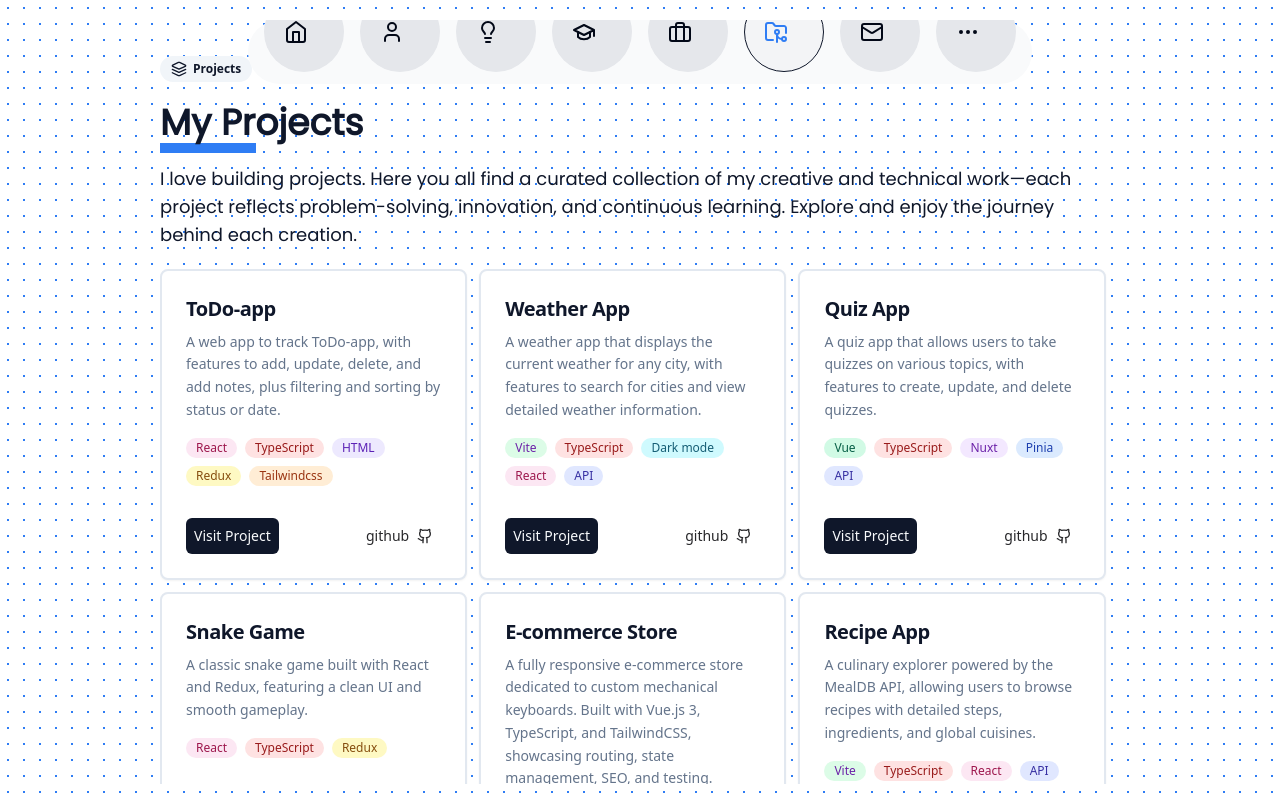
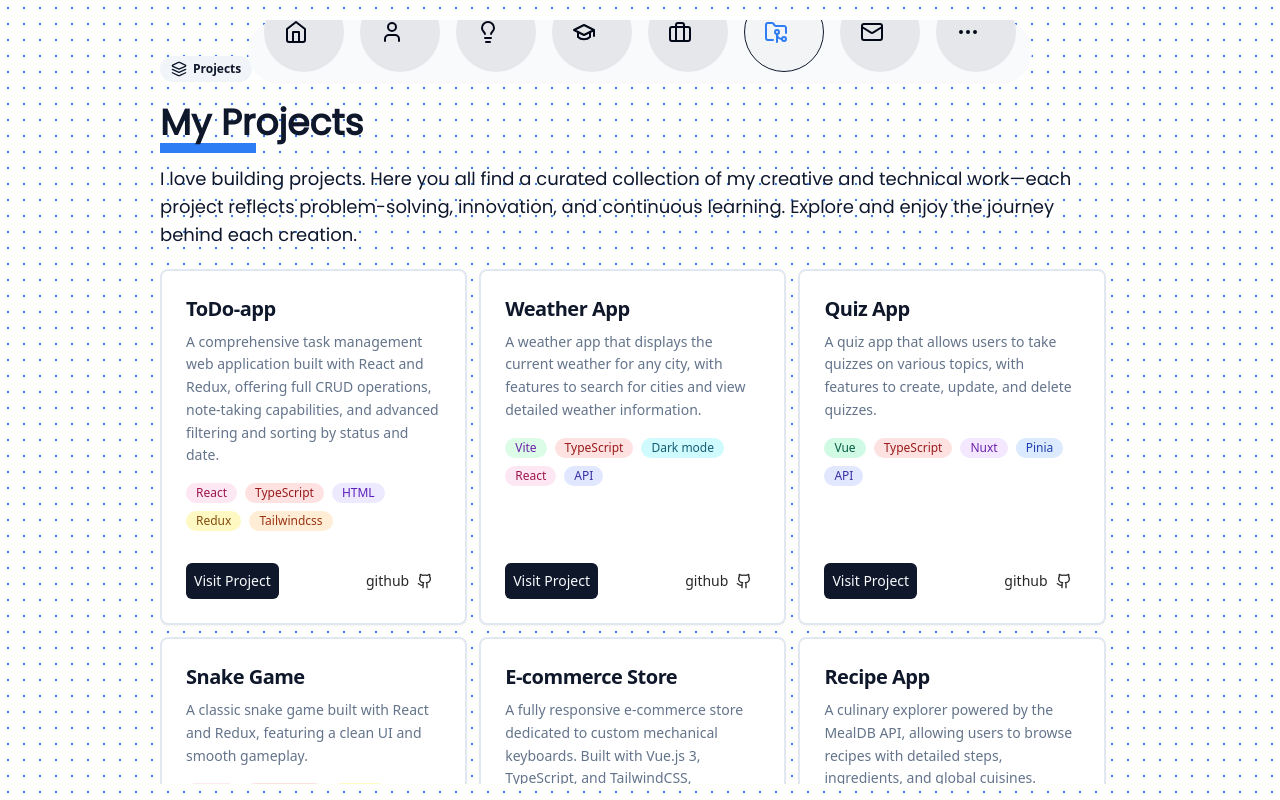
Before and after one commit to mokone-september/Portfolio, a Next.js app: page /projects in a window 1280 px wide. Built offline with nearby package versions, Linux system fonts and the light colour scheme.

Commit message:
feat: enhance ToDo-app project description and update link for better clarity

```diff
--- a/src/app/projects/page.tsx
+++ b/src/app/projects/page.tsx
@@ -8,9 +8,9 @@ const ProjectsPage = () => {
   const projects = [
     {
       title: "ToDo-app",
-      description: `A web app to track ToDo-app, with features to add, update, delete, and add notes, plus filtering and sorting by status or date.`,
+      description: `A comprehensive task management web application built with React and Redux, offering full CRUD operations, note-taking capabilities, and advanced filtering and sorting by status and date.`,
       tags: ["React", "TypeScript", "HTML", "Redux", "Tailwindcss"],
-      link: "",
+      link: "to-do-app-sand-eight.vercel.app",
       github: "https://github.com/mokone-september/ToDo-app",
     },
     {
```
